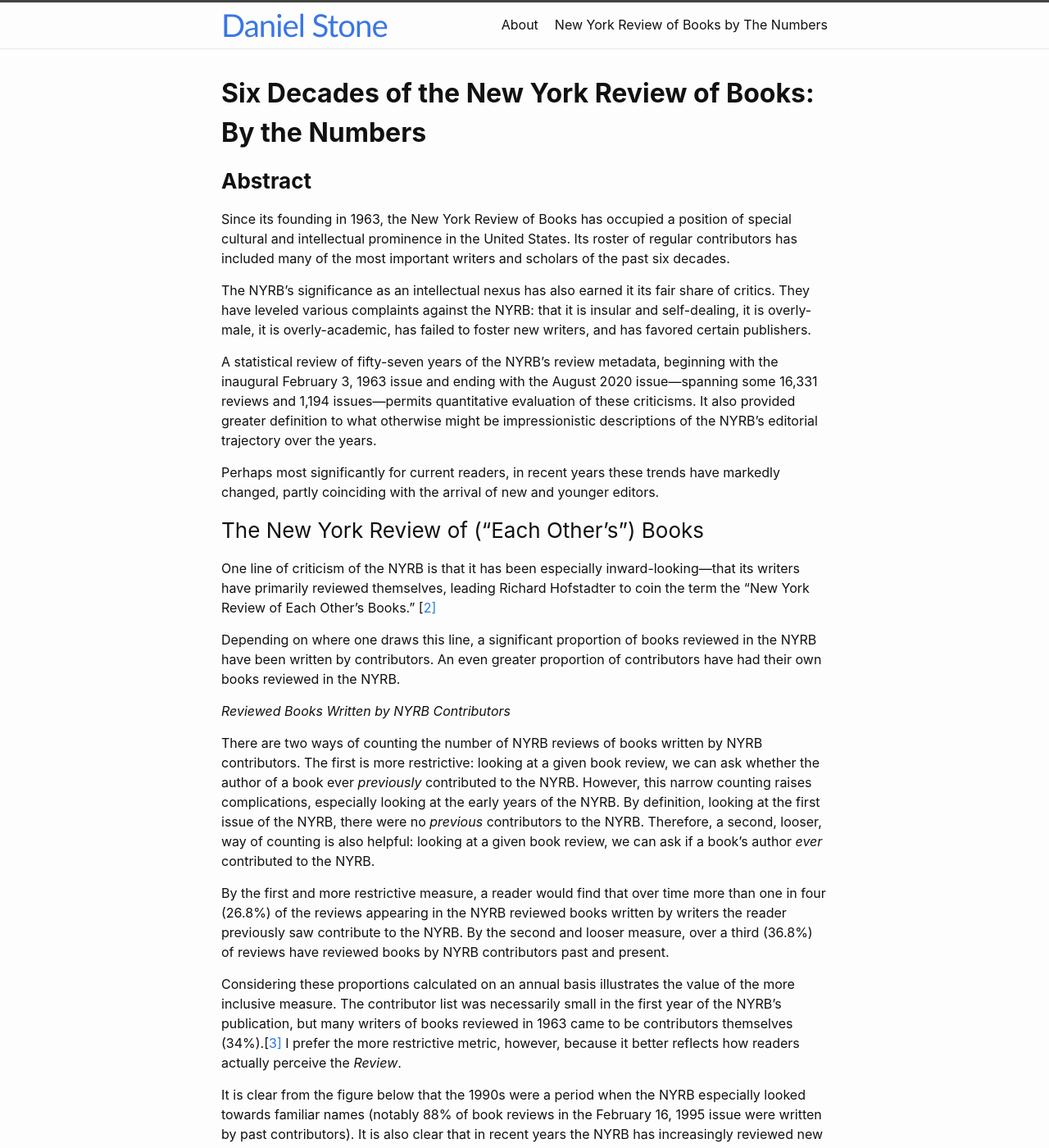
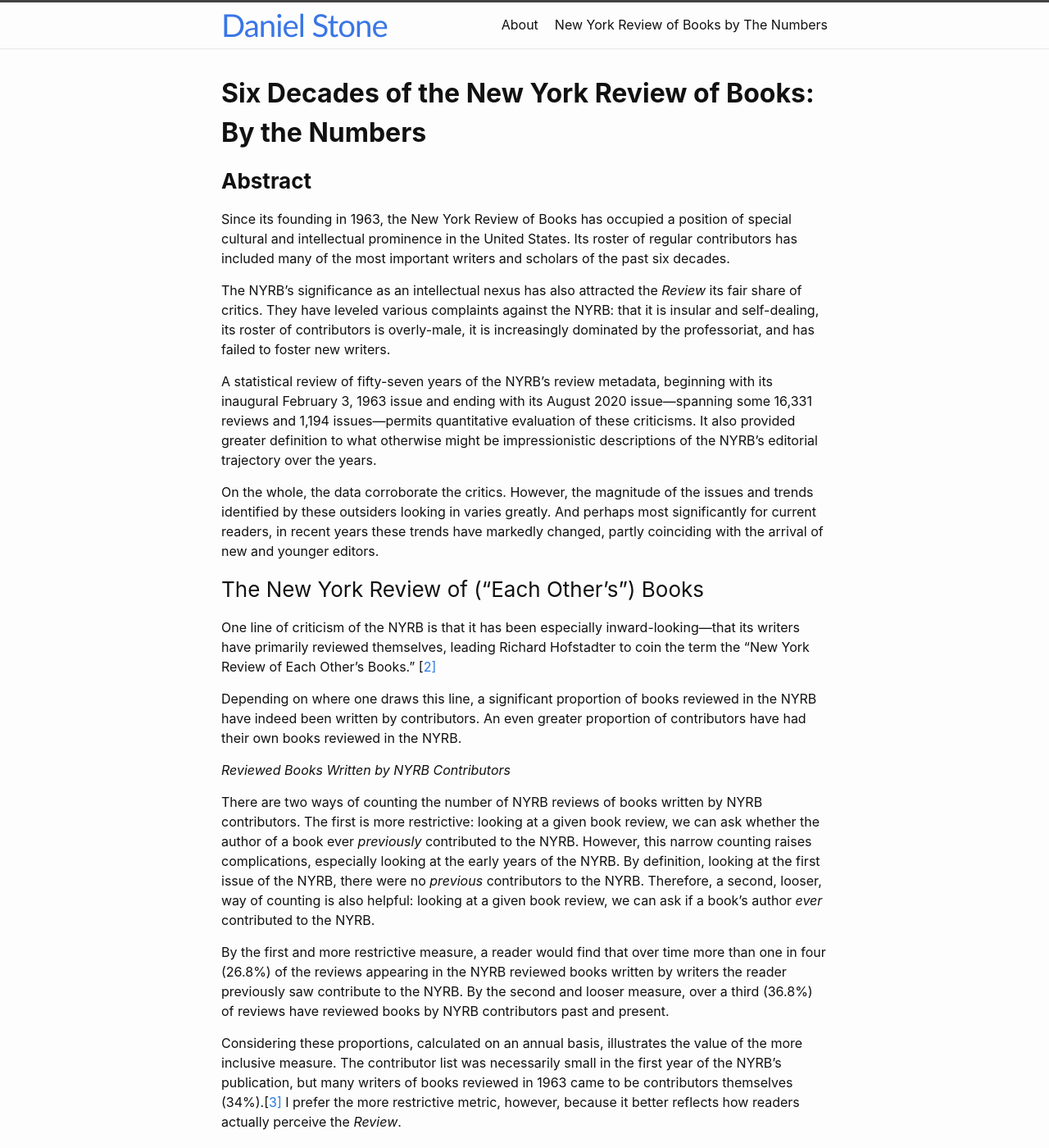
Before and after one commit to danieljstone/danieljstone.github.io, a Jekyll site: the page built from nyrb.md, in a window 1280 px wide and 1400 px high. Shown: the whole window at 82% size. Built offline with Jekyll 4.4.1, drawn with Linux system fonts in a browser that asks for light colours; some of the changed text lies outside the part shown.

Commit message:
Update nyrb.md

```diff
--- a/nyrb.md
+++ b/nyrb.md
@@ -18,15 +18,15 @@ Since its founding in 1963, the New York Review of Books has occupied a position
 
 
 
-The NYRB’s significance as an intellectual nexus has also earned it its fair share of critics. They have leveled various complaints against the NYRB: that it is insular and self-dealing, it is overly-male, it is overly-academic, has failed to foster new writers, and has favored certain publishers.
+The NYRB’s significance as an intellectual nexus has also attracted the *Review* its fair share of critics. They have leveled various complaints against the NYRB: that it is insular and self-dealing, its roster of contributors is overly-male, it is increasingly dominated by the professoriat, and has failed to foster new writers.
 
 
 
-A statistical review of fifty-seven years of the NYRB’s review metadata, beginning with the inaugural February 3, 1963 issue and ending with the August 2020 issue—spanning some 16,331 reviews and 1,194 issues—permits quantitative evaluation of these criticisms. It also provided greater definition to what otherwise might be impressionistic descriptions of the NYRB’s editorial trajectory over the years.
+A statistical review of fifty-seven years of the NYRB’s review metadata, beginning with its inaugural February 3, 1963 issue and ending with its August 2020 issue—spanning some 16,331 reviews and 1,194 issues—permits quantitative evaluation of these criticisms. It also provided greater definition to what otherwise might be impressionistic descriptions of the NYRB’s editorial trajectory over the years.
 
 
 
-Perhaps most significantly for current readers, in recent years these trends have markedly changed, partly coinciding with the arrival of new and younger editors.
+On the whole, the data corroborate the critics. However, the magnitude of the issues and trends identified by these outsiders looking in varies greatly. And perhaps most significantly for current readers, in recent years these trends have markedly changed, partly coinciding with the arrival of new and younger editors.
 
 
 
@@ -36,7 +36,7 @@ One line of criticism of the NYRB is that it has been especially inward-looking
 
 
 
-Depending on where one draws this line, a significant proportion of books reviewed in the NYRB have been written by contributors. An even greater proportion of contributors have had their own books reviewed in the NYRB.
+Depending on where one draws this line, a significant proportion of books reviewed in the NYRB have indeed been written by contributors. An even greater proportion of contributors have had their own books reviewed in the NYRB.
 
 
 
@@ -52,7 +52,7 @@ By the first and more restrictive measure, a reader would find that over time mo
 
 
 
-Considering these proportions calculated on an annual basis illustrates the value of the more inclusive measure. The contributor list was necessarily small in the first year of the NYRB’s publication, but many writers of books reviewed in 1963 came to be contributors themselves (34%).[[3\]](#_ftn3)  I prefer the more restrictive metric, however, because it better reflects how readers actually perceive the *Review*.
+Considering these proportions, calculated on an annual basis, illustrates the value of the more inclusive measure. The contributor list was necessarily small in the first year of the NYRB’s publication, but many writers of books reviewed in 1963 came to be contributors themselves (34%).[[3\]](#_ftn3)  I prefer the more restrictive metric, however, because it better reflects how readers actually perceive the *Review*.
 
 
 
@@ -86,13 +86,14 @@ According to these data, 15.6% of all articles and reviews published in the NYRB
 
 ![](/assets/Figures/3 NYRB Issue Contributor Gender Distribution.png)
 
-## Overly Academic?
+## The Death and Life of the Public Intellectual
 
-In his 1987 book*The Last Intellectuals* Russell Jacoby argued that the NYRB had moved from featuring so-called public intellectuals in favor of academics. He wrote:
+In his 1987 book*The Last Intellectuals* Russell Jacoby argued that the NYRB had moved from publishing so-called public intellectuals in favor of academics. He wrote:
 
-The New York Review buzzed with energy and excitement during its first decade perhaps fueled by its intense crisscrossing relationships. Today, however, it looks very different. … it has refashioned its identity. For contributors the Review increasingly relies not on mere professors but on Ivy League professors, professors with titles and chairs, and especially professors from Oxford or Cambridge. Its few independent writers are old contributors like Gore Vidal and Theodore Draper.
-
-
+> The New York Review buzzed with energy and excitement during its first decade perhaps fueled by its intense crisscrossing relationships. Today, however, it looks very different. … it has refashioned its identity. For contributors the Review increasingly relies not on mere professors but on Ivy League professors, professors with titles and chairs, and especially professors from Oxford or Cambridge. Its few independent writers are old contributors like Gore Vidal and Theodore Draper.
+>
+>
+>
 
 Blurb biographical data is available for 87% of authors of NYRB articles against which keywords such as “Harvard” and “professor” can be run to approximate the prevalence of these traits.
 
@@ -108,28 +109,28 @@ What is perhaps the more significant observation here is that only nine issues i
 
 
 
-|               | Percent of Contributors who were  Academics in NYRB Issues (99%) | Percent of Contributors who were  Affiliated with Ivy League Schools in NYRB Issues (90% of issues >0) | Percent of Contributors who were  Affiliated with Oxford or Cambridge University in NYRB Issues (70% of issues  >0) |            |          |         |            |          |         |
-| ------------- | ------------------------------------------------------------ | ------------------------------------------------------------ | ------------------------------------------------------------ | ---------- | -------- | ------- | ---------- | -------- | ------- |
-| **Decade**    | **median**                                                   | **mean**                                                     | **max**                                                      | **median** | **mean** | **max** | **median** | **mean** | **max** |
-| **1960**      | 42.86%                                                       | 45.00%                                                       | 87.50%                                                       | 14.29%     | 17.49%   | 60.00%  | 16.67%     | 18.71%   | 60.00%  |
-| **1970**      | 44.44%                                                       | 44.90%                                                       | 100.00%                                                      | 20.00%     | 20.09%   | 57.14%  | 12.50%     | 14.00%   | 57.14%  |
-| **1980**      | 50.00%                                                       | 51.50%                                                       | 87.50%                                                       | 25.00%     | 25.45%   | 87.50%  | 10.00%     | 9.59%    | 44.44%  |
-| **1990**      | 50.00%                                                       | 51.23%                                                       | 85.71%                                                       | 20.00%     | 22.00%   | 55.56%  | 9.09%      | 11.01%   | 33.33%  |
-| **2000**      | 45.23%                                                       | 45.13%                                                       | 76.92%                                                       | 14.29%     | 15.33%   | 46.15%  | 6.67%      | 7.28%    | 27.27%  |
-| **2010**      | 46.15%                                                       | 46.03%                                                       | 70.59%                                                       | 17.03%     | 17.39%   | 41.18%  | 5.41%      | 5.35%    | 23.53%  |
-| **All Years** | 47.06%                                                       | 47.44%                                                       | 100.00%                                                      | 18.18%     | 19.74%   | 87.50%  | 8.89%      | 10.72%   | 60.00%  |
+|               | Percent of Contributors who were  Academics in NYRB Issues (99%) |          |         | Percent of Contributors who were  Affiliated with Ivy League Schools in NYRB Issues (90% of issues >0) |          |         | Percent of Contributors who were  Affiliated with Oxford or Cambridge University in NYRB Issues (70% of issues  >0) |          |         |
+| ------------- | ------------------------------------------------------------ | -------- | ------- | ------------------------------------------------------------ | -------- | ------- | ------------------------------------------------------------ | -------- | ------- |
+| **Decade**    | **median**                                                   | **mean** | **max** | **median**                                                   | **mean** | **max** | **median**                                                   | **mean** | **max** |
+| **1960**      | 42.86%                                                       | 45.00%   | 87.50%  | 14.29%                                                       | 17.49%   | 60.00%  | 16.67%                                                       | 18.71%   | 60.00%  |
+| **1970**      | 44.44%                                                       | 44.90%   | 100.00% | 20.00%                                                       | 20.09%   | 57.14%  | 12.50%                                                       | 14.00%   | 57.14%  |
+| **1980**      | 50.00%                                                       | 51.50%   | 87.50%  | 25.00%                                                       | 25.45%   | 87.50%  | 10.00%                                                       | 9.59%    | 44.44%  |
+| **1990**      | 50.00%                                                       | 51.23%   | 85.71%  | 20.00%                                                       | 22.00%   | 55.56%  | 9.09%                                                        | 11.01%   | 33.33%  |
+| **2000**      | 45.23%                                                       | 45.13%   | 76.92%  | 14.29%                                                       | 15.33%   | 46.15%  | 6.67%                                                        | 7.28%    | 27.27%  |
+| **2010**      | 46.15%                                                       | 46.03%   | 70.59%  | 17.03%                                                       | 17.39%   | 41.18%  | 5.41%                                                        | 5.35%    | 23.53%  |
+| **All Years** | 47.06%                                                       | 47.44%   | 100.00% | 18.18%                                                       | 19.74%   | 87.50%  | 8.89%                                                        | 10.72%   | 60.00%  |
 
 
 
-## Unwelcoming?
+## A Closed Club
 
-Jacoby and others have also been critical of the NYRB for not fostering new and young talent. I see three measures as serving as a proxy for measuring this, which I will consider in turn. They primarily indicate that the NYRB cultivated a base of long-standing contributors who represented a large part of the contributor-base. In recent years, contributors have increasingly been new to the NYRB and younger.
+Jacoby and others have also criticized NYRB for not fostering new and young talent. I see three measures as serving as a proxy for measuring this, which I will consider in turn. They primarily indicate that the NYRB cultivated a base of long-standing contributors in its early years who subsequently represented a large part of the contributor-base. In recent years however, contributors have increasingly been new to the NYRB and younger.
 
 
 
 ### The Ages of Contributors
 
-Cross-referencing the names of contributors with Wikipedia yields birthdate data for authors of 58% of the NYRB’s articles (11,577 of 16,632). In turn, we can calculate the ages of these writers at the time of authoring any article. Except for in the past few years, the average age of NYRB contributors has steadily climbed.
+Cross-referencing the names of contributors with Wikipedia yields birthday data for authors of 58% of the NYRB’s articles (11,577 of 16,632). In turn, we can calculate the ages of these writers at the time of authoring any article. Except for in the past few years, the average age of NYRB contributors has steadily climbed.
 
 
 
@@ -139,13 +140,13 @@ Cross-referencing the names of contributors with Wikipedia yields birthdate data
 
 ### The Average And Median Tenure Of Contributors
 
-Another indicator of the extent to which the NYRB has brought on newer writers is number of years for which any given contributor has been contributing. As shown below, on some level contributor tenure and the age of the NYRB itself are quite linked. Yet, even considering median tenure, which corrects for the potential of a handful of contributors with especially long tenures driving the number up, contributor tenure has only markedly declined in recent years.
+Another measure of the extent to which the NYRB has brought on newer writers is number of years for which any given contributor has been contributing. As shown below, on some level contributor tenure and the age of the NYRB itself are quite linked. Yet, even considering median tenure, which corrects for the potential of a handful of contributors with especially long tenures driving the number up, contributor tenure has only markedly declined in recent years.
 
 
 
 ![Chart](/assets/Figures/6 Tenure of NYRB Contributors.png)
 
-### Proportion Of Contributors Who Are Writing In Their First Two Years At The NYRB
+### The Proportion Of Contributors Writing In Their First Two Years At The NYRB
 
 A more consistent indicator of the extent to which the NYRB has welcomed new writers is the proportion of articles written by contributors who are new to the NYRB, which I define as contributors who have contributed to the NYRB for a period of less than two years. As the chart below shows, starting in the mid-eighties, a much smaller proportion of articles were written by new contributors. Only in recent years has this number significantly increased.
 
```
Also changed, not shown: other parts of nyrb.md (+2 -2 lines).
